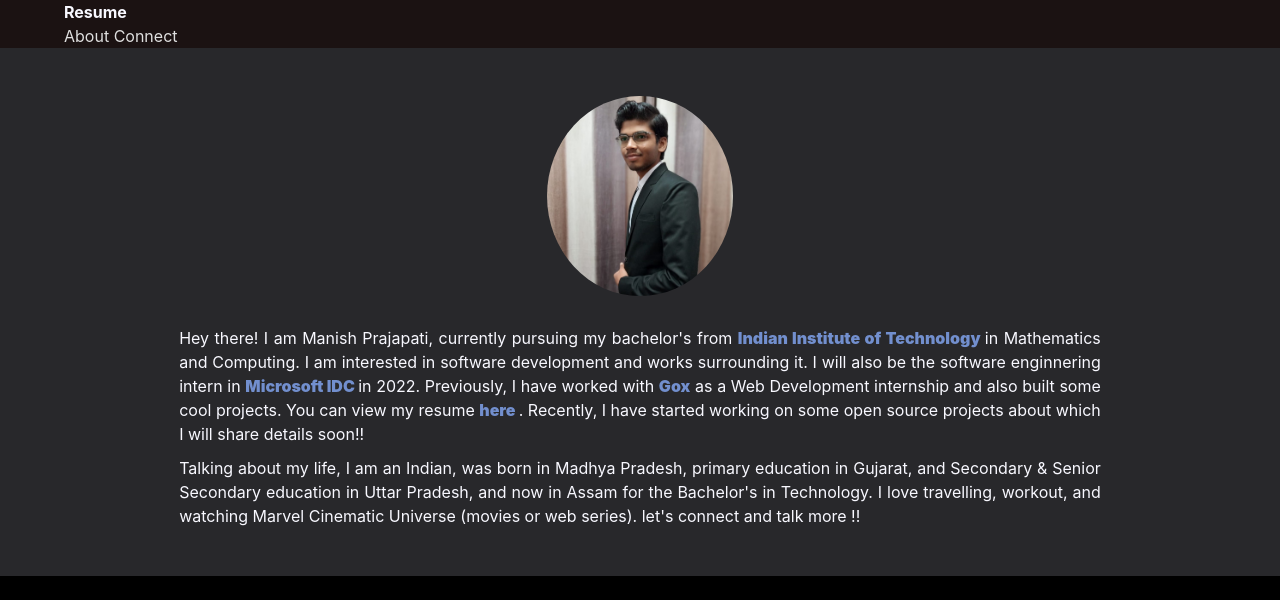
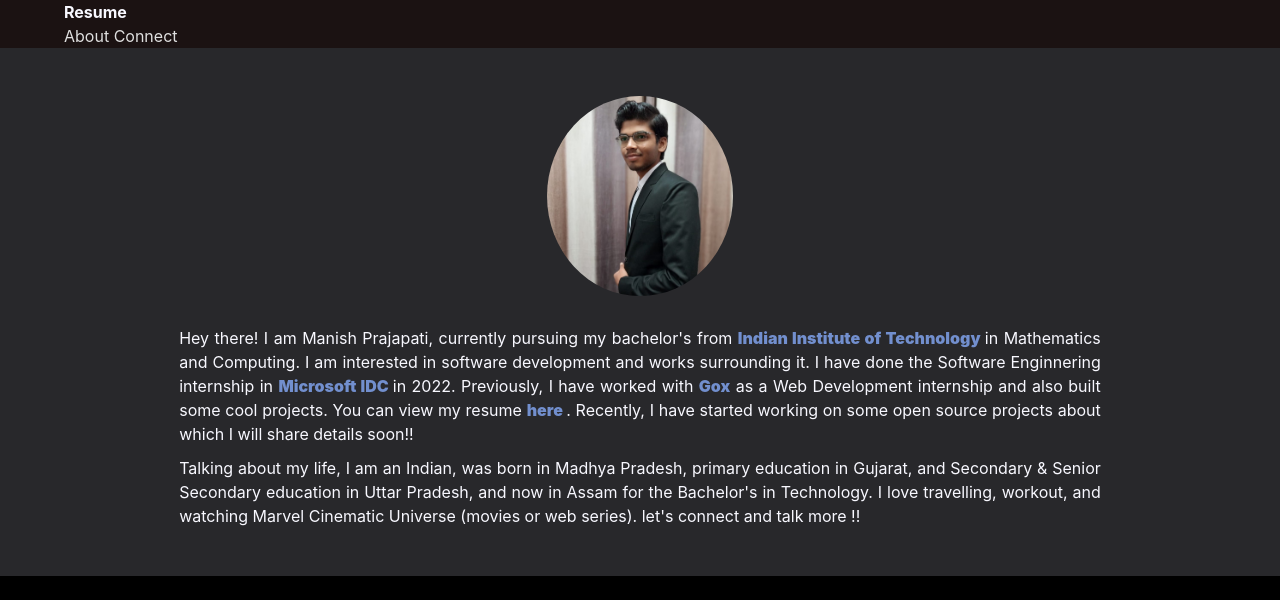
Before and after one commit to 210manishprajapati/210manishprajapati.github.io, a plain HTML site: page index.html in a window 1280 px wide. Shown: the top 600 px of the page. Drawn offline with nearby package versions, Linux system fonts and the light colour scheme.

Commit message:
resume updated

```diff
--- a/index.html
+++ b/index.html
@@ -40,7 +40,7 @@
 			</div>
 			<div class="container"></br>
 				<p class="intro" style="padding-bottom: 10px; color: #f8f8ff; ">
-					Hey there! I am Manish Prajapati, currently pursuing my bachelor's from <a href="https://www.iitg.ac.in/" style="font-weight: 1000; color: #728FCE;">Indian Institute of Technology </a>in Mathematics and Computing. I am interested in software development and works surrounding it. I will also be the software enginnering intern in <a href="https://www.microsoft.com/en-in/msidc/" style="font-weight: 1000; color: #728FCE;"> Microsoft IDC </a> in 2022. Previously, I have worked with <a href="https://www.gox.ai/" style="font-weight: 1000; color: #728FCE;"> Gox</a> as a Web Development internship and also built some cool projects. You can view my resume <a href= "./assets/resume.pdf" style="font-weight: 1000; color: #728FCE;"> here </a> . Recently, I have started working on some open source projects about which I will share details soon!!
+					Hey there! I am Manish Prajapati, currently pursuing my bachelor's from <a href="https://www.iitg.ac.in/" style="font-weight: 1000; color: #728FCE;">Indian Institute of Technology </a>in Mathematics and Computing. I am interested in software development and works surrounding it. I have done the Software Enginnering internship in <a href="https://www.microsoft.com/en-in/msidc/" style="font-weight: 1000; color: #728FCE;"> Microsoft IDC </a> in 2022. Previously, I have worked with <a href="https://www.gox.ai/" style="font-weight: 1000; color: #728FCE;"> Gox</a> as a Web Development internship and also built some cool projects. You can view my resume <a href= "./assets/resume.pdf" style="font-weight: 1000; color: #728FCE;"> here </a> . Recently, I have started working on some open source projects about which I will share details soon!!
 				</p>
 
 				<p class="intro" style="color: #f8f8ff; ">
```
Also changed, not shown: 1 other file.
